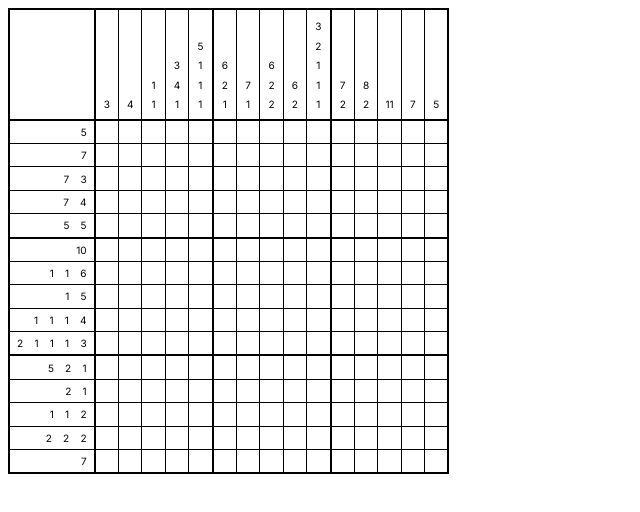
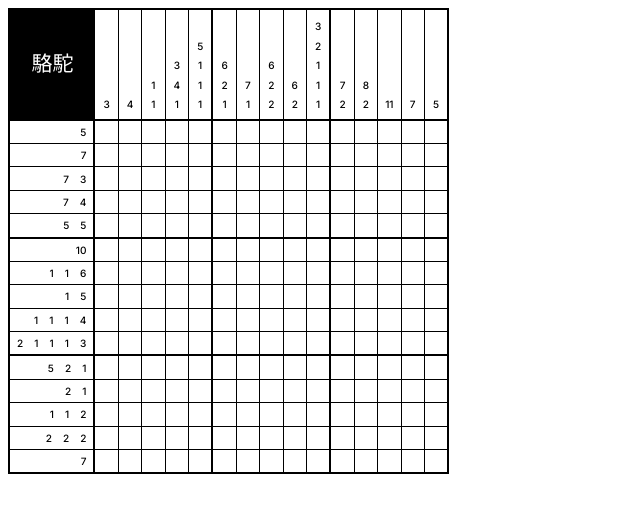
Before and after one commit to asfound/nonograms, a website built with Vite: page nonograms/index.html in a window 1280 px wide. Shown: the whole page, without its empty margins (0-640 px from the left). Built offline with nearby package versions, Linux system fonts and the light colour scheme.

Commit message:
feat: add hint icon

```diff
--- a/nonograms/src/components/game/puzzle/puzzleBoard.js
+++ b/nonograms/src/components/game/puzzle/puzzleBoard.js
@@ -27,8 +27,8 @@ function createPuzzleBoard(matrix) {
   const sideHints = calculateSideHints(matrix);
 
   const topRowElement = tr({});
-  const corner = td({});
-  topRowElement.appendChild(corner);
+  const cornerElement = td({ innerText: '駱駝'});
+  topRowElement.appendChild(cornerElement);
 
   const tableBody = tbody({});
   tableBody.appendChild(topRowElement);
@@ -36,6 +36,7 @@ function createPuzzleBoard(matrix) {
   topHints.forEach((hint) => {
     const tdElement = td({
       innerText: hint.join('\n'),
+      className: styles.hint
     });
 
     topRowElement.appendChild(tdElement);
@@ -45,6 +46,7 @@ function createPuzzleBoard(matrix) {
     const rowElement = tr({});
     const hintElement = td({
       innerText: sideHints[index].join(' '),
+      className: styles.hint
     });
 
     const cells = row.map(() => {
--- a/nonograms/src/components/game/puzzle/puzzleBoard.module.css
+++ b/nonograms/src/components/game/puzzle/puzzleBoard.module.css
@@ -63,3 +63,19 @@ td:nth-child(5n-4) {
 tr:nth-child(5n-4) {
   border-bottom: var(--border-thick);
 }
+
+tr:first-child td:first-child {
+  padding: 0;
+  padding-left: 0.1rem;
+
+  font-size: calc(var(--cell-size) * 2.5);
+  color: var(--secondary);
+  text-align: center;
+  vertical-align: middle;
+
+  background-color: var(--main);
+}
+
+.hint {
+  font-weight: 500;
+}
--- a/nonograms/src/styles/style.css
+++ b/nonograms/src/styles/style.css
@@ -1,5 +1,6 @@
 :root {
   --main: black;
+  --secondary: white;
   --border-thick: 2px solid var(--main);
   --border-thin: 1px solid var(--main);
   --cell-size: 0.525rem;
```
Also changed, not shown: nonograms/src/components/game/templates.js (+17 -1 lines).
